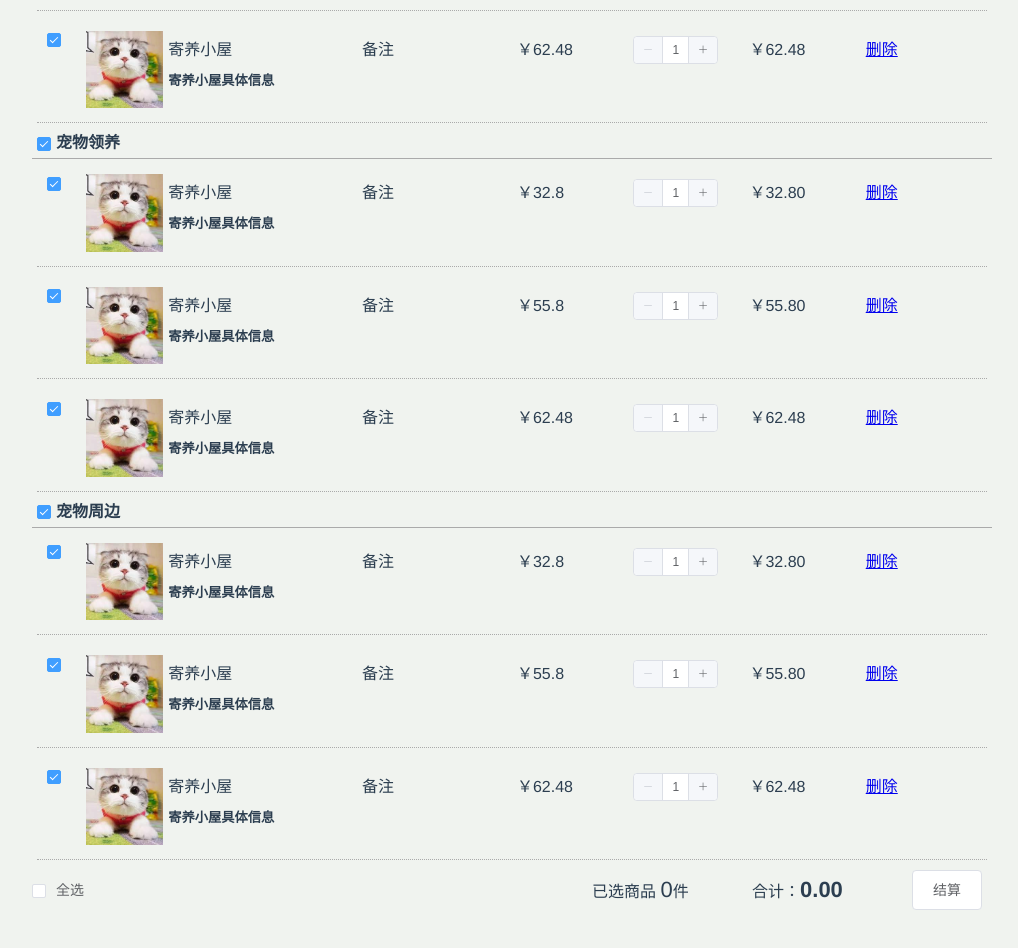
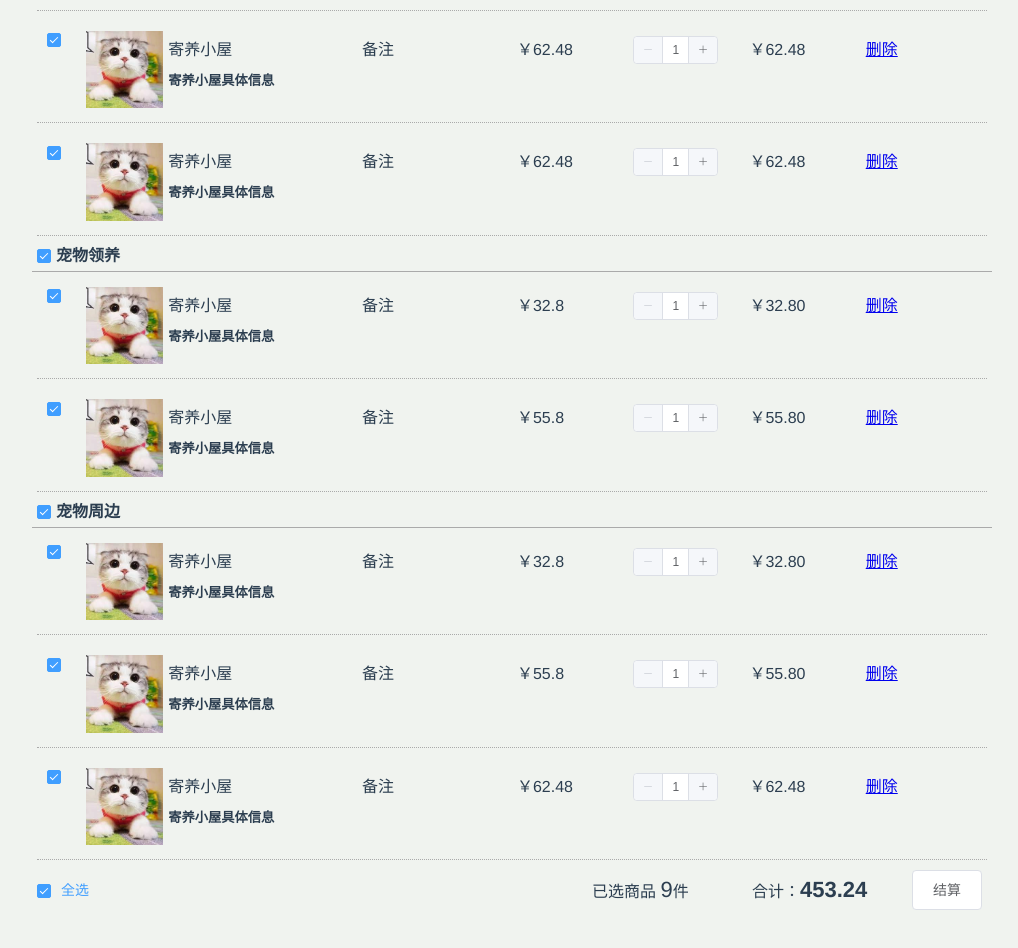
Before and after one commit to smuec2016-BetaCat/PetCamp-FrontEnd, a Vue app: page /#/ShoppingList in a window 1280 px wide. Shown: the part 380-1328 px from the top of the page, without its empty margins (128-1146 px from the left). Built offline with nearby package versions, Linux system fonts and the light colour scheme.

Commit message:
Components ShoppingCart v2.0

```diff
--- a/src/components/ShoppingCart/ShoppingCartList.vue
+++ b/src/components/ShoppingCart/ShoppingCartList.vue
@@ -9,7 +9,7 @@
 					<el-checkbox v-model="item.shopChecked" @change.native="bothCheck(index)"></el-checkbox>
 					<span style="margin-left: 5px" v-text="item.name"></span>
 				</el-col>
-				<el-col style="padding: 5px" v-for="i in item.shoppingList" :key="i.id">
+				<el-col style="padding: 5px" v-for="(i,ind) in item.shoppingList" :key="i.id">
 					<el-col style="padding: 10px;border-bottom: #aaa dotted 1px">
 						<el-col :span="1">
 							<el-checkbox v-model="i.checked" @change.native="checkItems(index)"></el-checkbox>
@@ -35,7 +35,7 @@
 							<span v-text="`￥${(i.price*i.num).toFixed(2)}`"></span>
 						</el-col>
 						<el-col :span="2" style="padding: 5px">
-							<router-link to="">删除</router-link>
+							<router-link to="" @click.native="deleteItem(index,ind)">删除</router-link>
 						</el-col>
 					</el-col>
 				</el-col>
@@ -43,18 +43,27 @@
 			<!--底部-->
 			<el-col id="footer">
 				<el-col :span="2">
-					<el-checkbox>全选</el-checkbox>
+					<el-checkbox style="margin-left: 5px" v-model="allChecked" @click.native="checkAll">全选</el-checkbox>
 				</el-col>
 				<el-col :span="2" style="float: right">
 					<el-button style="height: 100%">结算</el-button>
 				</el-col>
 				<el-col :span="4" style="float: right">
 					<span>合计：</span>
-					<strong style="font-size: 22px">0.00</strong>
+					<strong style="font-size: 22px">{{totalPrice.toFixed(2)}}</strong>
 				</el-col>
 				<el-col :span="4" style="float: right">
-					<span>已选商品 <span style="font-size: 22px">0</span>件</span>
+					<span>已选商品 <span style="font-size: 22px">{{totalItem}}</span>件</span>
 				</el-col>
+			</el-col>
+			<el-col>
+				<el-dialog title="删除宝贝？" :visible.sync="dialogVisible" width="30%">
+					<span>您确定要删除该宝贝？</span>
+					<span slot="footer" class="dialog-footer">
+						<el-button @click="deleteI">确定删除</el-button>
+						<el-button type="primary" @click="dialogVisible = false">取消</el-button>
+                     </span>
+				</el-dialog>
 			</el-col>
 		</el-col>
 	</el-row>
@@ -67,6 +76,9 @@ export default {
 		return{
 			num:1,
 			allChecked:true,
+			dialogVisible: false,
+			cartList:0,
+			shopList:0,
 			shoppingCartList:[
 				{
 					shopId:1,
@@ -75,7 +87,8 @@ export default {
 					shoppingList:[
 						{id:1,checked:true,title:"寄养小屋",msg:"寄养小屋具体信息",details:"",price:32.80,num:1},
 						{id:2,checked:true,title:"寄养小屋",msg:"寄养小屋具体信息",details:"",price:55.80,num:1},
-						{id:3,checked:true,title:"寄养小屋",msg:"寄养小屋具体信息",details:"",price:62.48,num:1}
+						{id:3,checked:true,title:"寄养小屋",msg:"寄养小屋具体信息",details:"",price:62.48,num:1},
+						{id:4,checked:true,title:"寄养小屋",msg:"寄养小屋具体信息",details:"",price:62.48,num:1}
 					]
 				},
 				{
@@ -84,8 +97,7 @@ export default {
 					shopChecked:true,
 					shoppingList:[
 						{id:1,checked:true,title:"寄养小屋",msg:"寄养小屋具体信息",details:"",price:32.80,num:1},
-						{id:2,checked:true,title:"寄养小屋",msg:"寄养小屋具体信息",details:"",price:55.80,num:1},
-						{id:3,checked:true,title:"寄养小屋",msg:"寄养小屋具体信息",details:"",price:62.48,num:1}
+						{id:2,checked:true,title:"寄养小屋",msg:"寄养小屋具体信息",details:"",price:55.80,num:1}
 					]
 				},
 				{
@@ -143,9 +155,19 @@ export default {
 			})
 			if(checkLength === myChecking.shoppingList.length){
 				myChecking.shopChecked = true
+				let checkNumber = 0
+				this.shoppingCartList.forEach(value => {
+					if(value.shopChecked){
+						checkNumber += 1
+					}
+				})
+				if (checkNumber === this.shoppingCartList.length){
+					this.allChecked = true
+				}
 			}
 			else {
 				myChecking.shopChecked = false
+				this.allChecked = false
 			}
 		},
 		AllChecked(){
@@ -167,6 +189,41 @@ export default {
 		bothCheck(index){
 			this.checking(index)
 			this.AllChecked()
+		},
+		deleteItem(index,ind){
+			this.dialogVisible = true
+			this.cartList = index
+			this.shopList = ind
+		},
+		deleteI(){
+			this.shoppingCartList[this.cartList].shoppingList.splice(this.shopList,1)
+			this.dialogVisible = false
+			//ajax请求删除后端数据
+			// axios.post()
+		}
+	},
+	computed:{
+		totalPrice(){
+			let sum = 0
+			this.shoppingCartList.forEach(function (value) {
+				value.shoppingList.forEach(function (value) {
+					if (value.checked){
+						sum += value.price*value.num
+					}
+				})
+			})
+			return sum
+		},
+		totalItem(){
+			let sum = 0
+			this.shoppingCartList.forEach(function (value) {
+				value.shoppingList.forEach(function (value) {
+					if (value.checked){
+						sum += 1
+					}
+				})
+			})
+			return sum
 		}
 	}
 }
```
